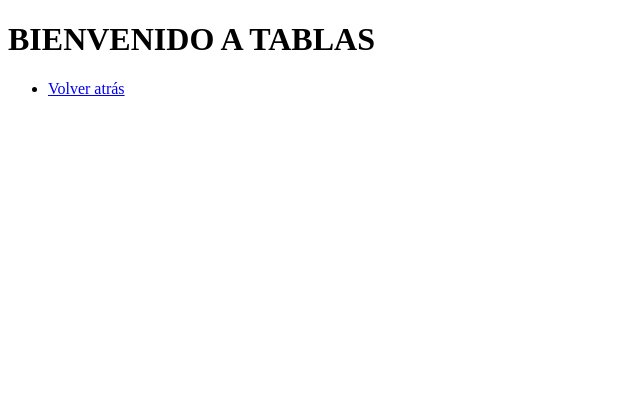
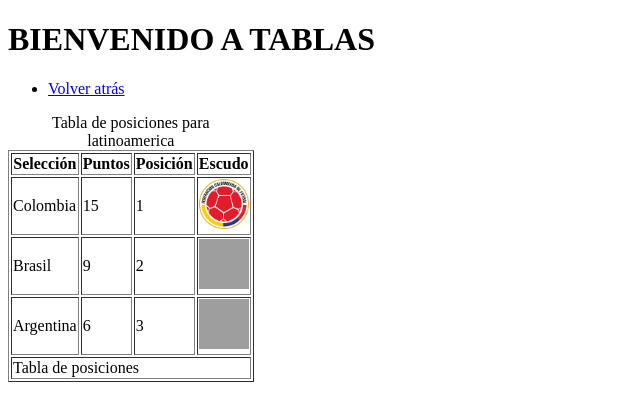
Before and after one commit to YosDiaz/ProyectoHTML, a plain HTML site: page html/tablas.html in a window 1280 px wide. Shown: the whole page, without its empty margins (0-640 px from the left). Drawn offline with Linux system fonts and the light colour scheme; grey boxes are pictures that could not be loaded.

Commit message:
Tables modified

```diff
--- a/html/tablas.html
+++ b/html/tablas.html
@@ -10,5 +10,39 @@
     <ul>
         <li><a href="../index.html">Volver atrás</a></li>
     </ul>
+    <table border="1">
+        <caption> Tabla de posiciones para latinoamerica</caption>
+        <tr>
+            <th> Selección</th>
+            <th>Puntos</th>
+            <th>Posición</th>
+            <th>Escudo</th>
+        </tr>
+        <thead></thead>
+        <tbody></tbody>
+        <tr>
+            <td>Colombia</td>
+            <td>15</td>
+            <td>1</td>
+            <td><img src="../img/Colombia.png" alt="Escudo de Colombia" width ="50px" height="50"></td>
+        </tr>
+        <tr>
+            <td>Brasil</td>
+            <td>9</td>
+            <td>2</td>
+            <td><img src="https://as01.epimg.net/img/comunes/fotos/fichas/equipos/large/1881.png" alt="Escudo de Brasil"width ="50px" height="50"></td>
+        </tr>
+        <tr>
+            <td>Argentina</td>
+            <td>6</td>
+            <td>3</td>
+            <td><img src="https://as01.epimg.net/img/comunes/fotos/fichas/equipos/large/1879.png" alt="Escudo de Argentina"width ="50px" height="50"></td>
+        </tr>
+        <tfoot>
+            <tr>
+                <td colspan="4">Tabla de posiciones</td>
+            </tr>
+        </tfoot>
+    </table>
 </body>
 </html>
```
